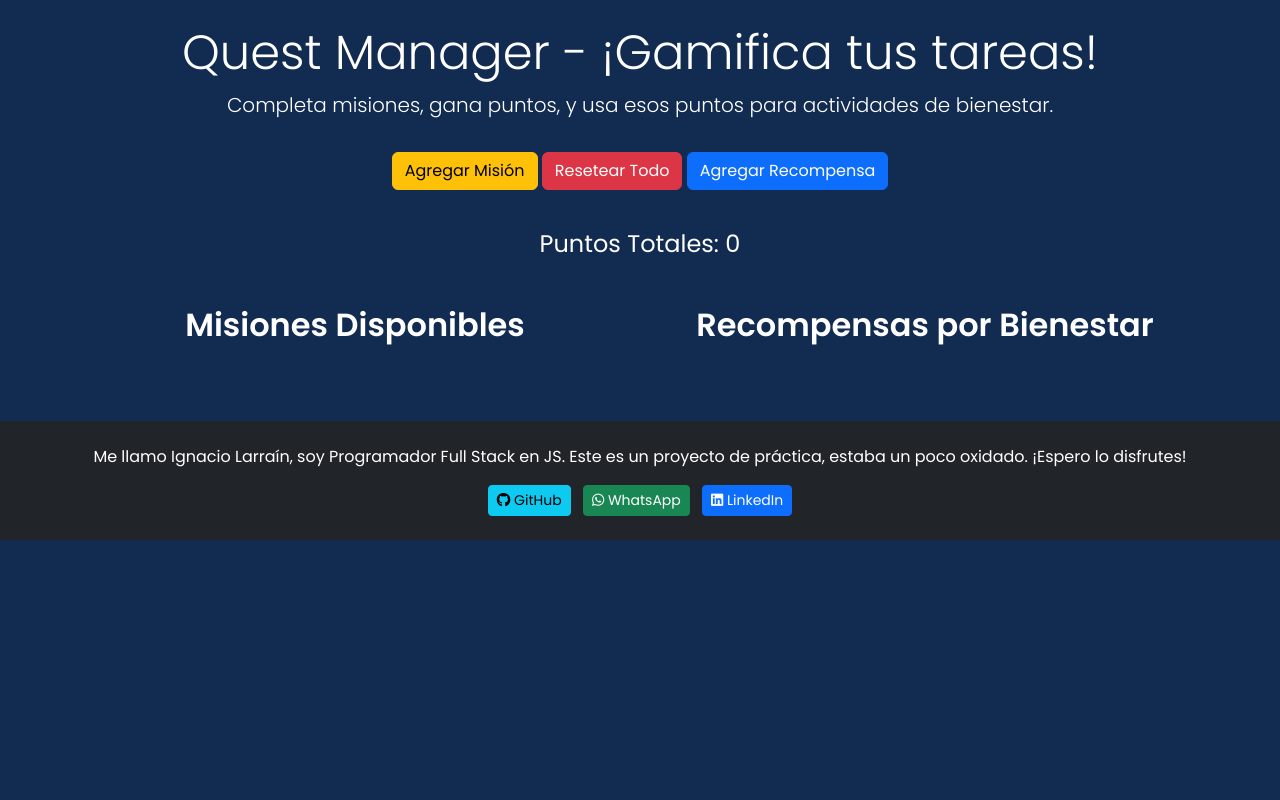
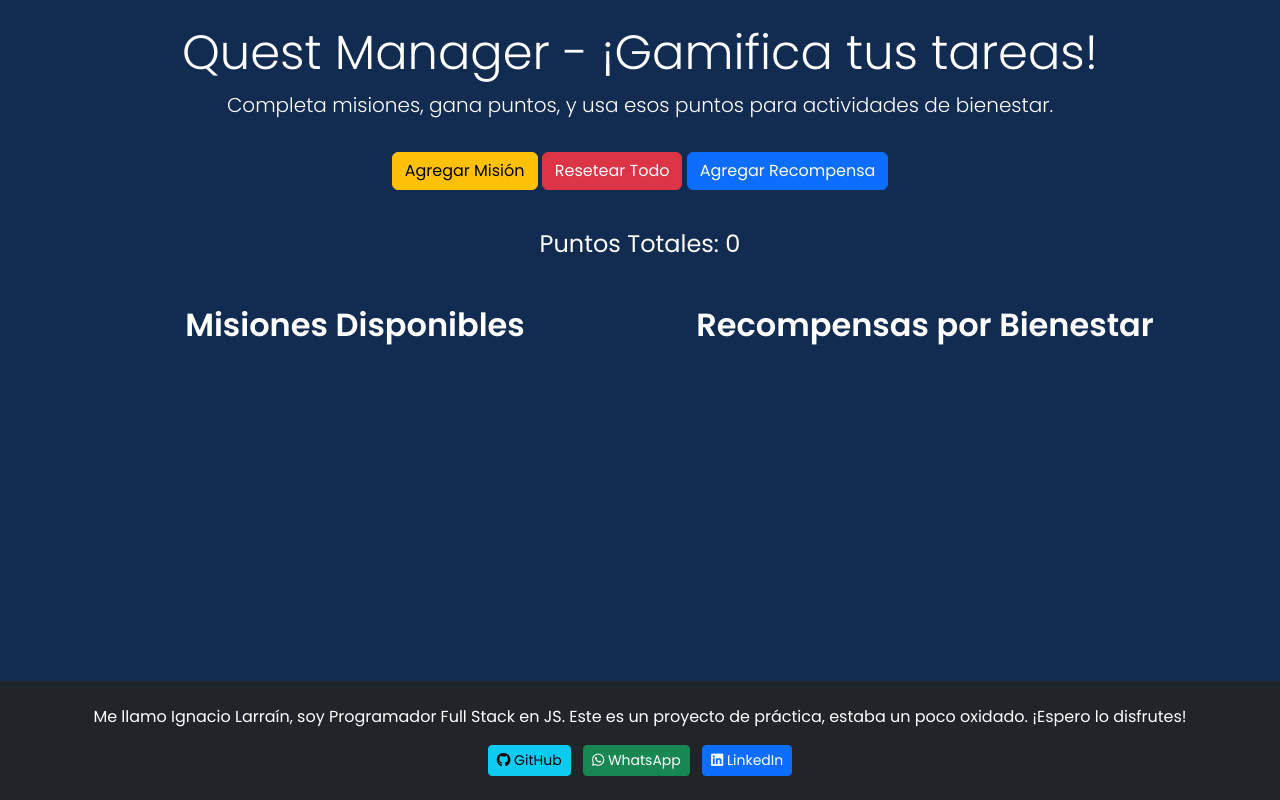
Before and after one commit to Iahlik/Quest-task-manager, a website: page client/index.html in a window 1280 px wide. Drawn offline with nearby package versions, Linux system fonts and the light colour scheme; no server answers.

Commit message:
arreglo footer

```diff
--- a/client/index.html
+++ b/client/index.html
@@ -25,7 +25,7 @@
     <div class="container text-center">
       <h4>Puntos Totales: <span id="total-points">0</span></h4>
     </div>
-    <div class="row">
+    <div class="row custom-padding-row">
       <section id="missions" class="col-md-6 mb-1">
         <h2 class="container text-center">Misiones Disponibles</h2>
         <div id="mission-list" class="list-group mb-3"></div>
@@ -40,7 +40,7 @@
 
 
 
-  <footer class="bg-dark text-center py-4 mt-5">
+  <footer class="bg-dark text-center py-4 fixed-bottom">
     <p class="mb-0">Me llamo Ignacio Larraín, soy Programador Full Stack en JS. Este es un proyecto de práctica, estaba
       un poco oxidado. ¡Espero lo disfrutes!</p>
     <div class="social-buttons mt-3">
--- a/client/styles.css
+++ b/client/styles.css
@@ -29,7 +29,16 @@ h2 {
 }
 
 footer {
-  position: relative;
-  bottom: 0;
-  width: 100%;
+  padding: 10px;
+  background-color: #000;
+  z-index: 1; /* En caso de que el footer esté superponiéndose a otros elementos */
 }
+.modal {
+  z-index: 1050;
+}
+.modal-backdrop {
+  z-index: 1040;
+}
+.custom-padding-row {
+  padding-bottom: 200px !important;
+}
```
Also changed, not shown: package.json (+4 -4 lines), 1 other file.
